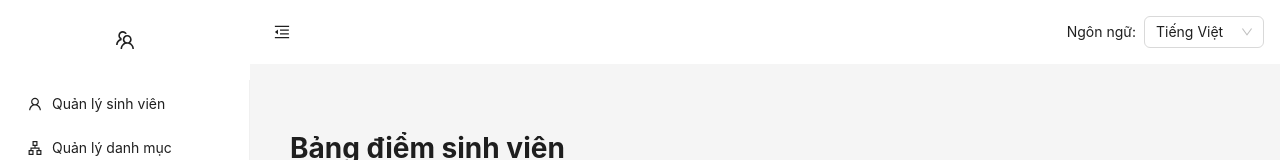
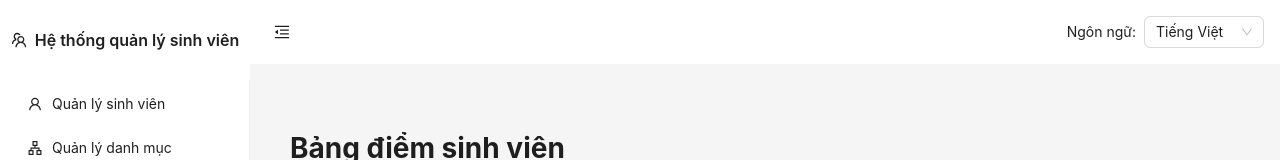
Before and after one commit to nguyen-anh-hao/HHKT-Ex-TKPM, a Next.js app in the folder client/: page /transcript in a window 1280 px wide. Shown: the top 160 px of the page. Built offline with nearby package versions, Linux system fonts and the light colour scheme; no server answers; what @ant-design/nextjs-registry would draw is missing.

Commit message:
feat: add student management system label to layout

```diff
--- a/client/messages/en.json
+++ b/client/messages/en.json
@@ -1,5 +1,6 @@
 {
   "common": {
+    "student-management-system": "Student Management System",
     "language": "Language",
     "loading": "Loading",
     "error": "An error occurred",
--- a/client/messages/vi.json
+++ b/client/messages/vi.json
@@ -1,5 +1,6 @@
 {
   "common": {
+    "student-management-system": "Hệ thống quản lý sinh viên",
     "language": "Ngôn ngữ",
     "loading": "Đang tải",
     "error": "Có lỗi xảy ra",
--- a/client/src/components/layout/Layout.tsx
+++ b/client/src/components/layout/Layout.tsx
@@ -45,8 +45,9 @@ export default function Layout({ children }: Readonly<{ children: React.ReactNod
         <QueryClientProvider client={queryClient}>
             <AntdLayout style={{ minHeight: '100vh' }}>
                 <Sider width={250} trigger={null} collapsible collapsed={collapsed} style={{ background: '#FFFFFF' }}>
-                    <Typography.Title level={4} style={{ textAlign: 'center', height: '80px', lineHeight: '80px', margin: 0 }}>
-                        <TeamOutlined />
+                    <Typography.Title level={5} style={{ textAlign: 'center', height: '80px', lineHeight: '80px', margin: 0 }}>
+                        <TeamOutlined style={{ marginRight: 8 }} />
+                        {collapsed ? '' : t('student-management-system')}
                     </Typography.Title>
                     <Menu
                         mode='inline'
```
